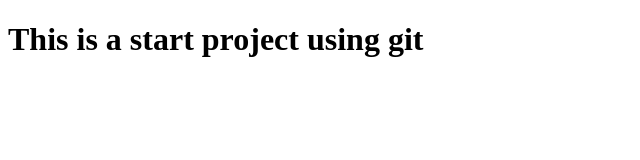
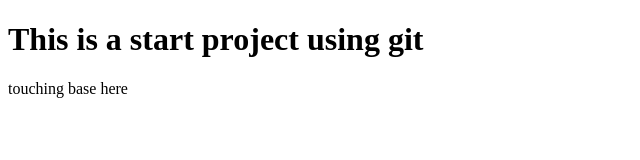
Before and after one commit to sbelisconi/ticketapp, a plain HTML site: page index.html in a window 1280 px wide. Shown: the whole page, without its empty margins (0-640 px from the left). Drawn offline with Linux system fonts and the light colour scheme.

Commit message:
updated files of password and contact

```diff
--- a/index.html
+++ b/index.html
@@ -7,6 +7,7 @@
 </head>
 <body>
 	<h1>This is a start project using git</h1>
+	<p>touching base here</p>
 
 </body>
 </html>
```
Also changed, not shown: contact.html (added), password.html (added), 1 other file.
